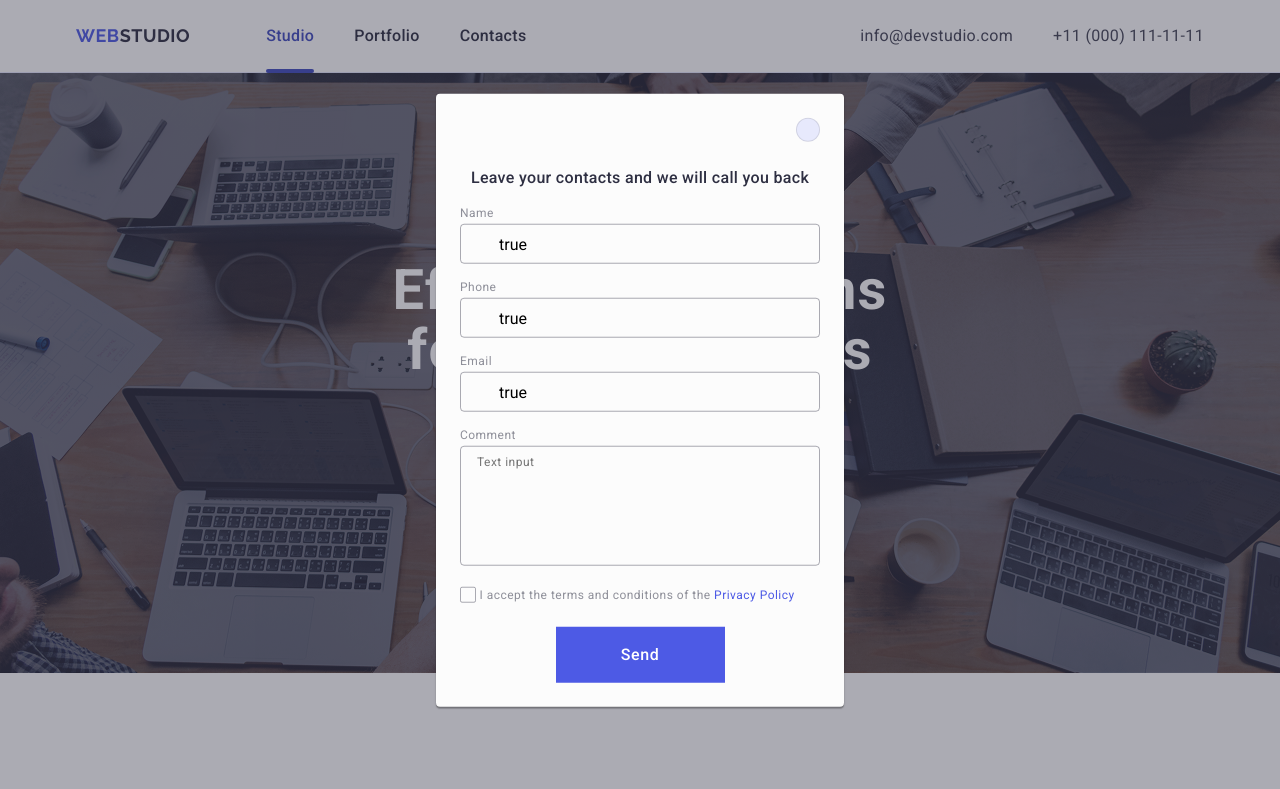
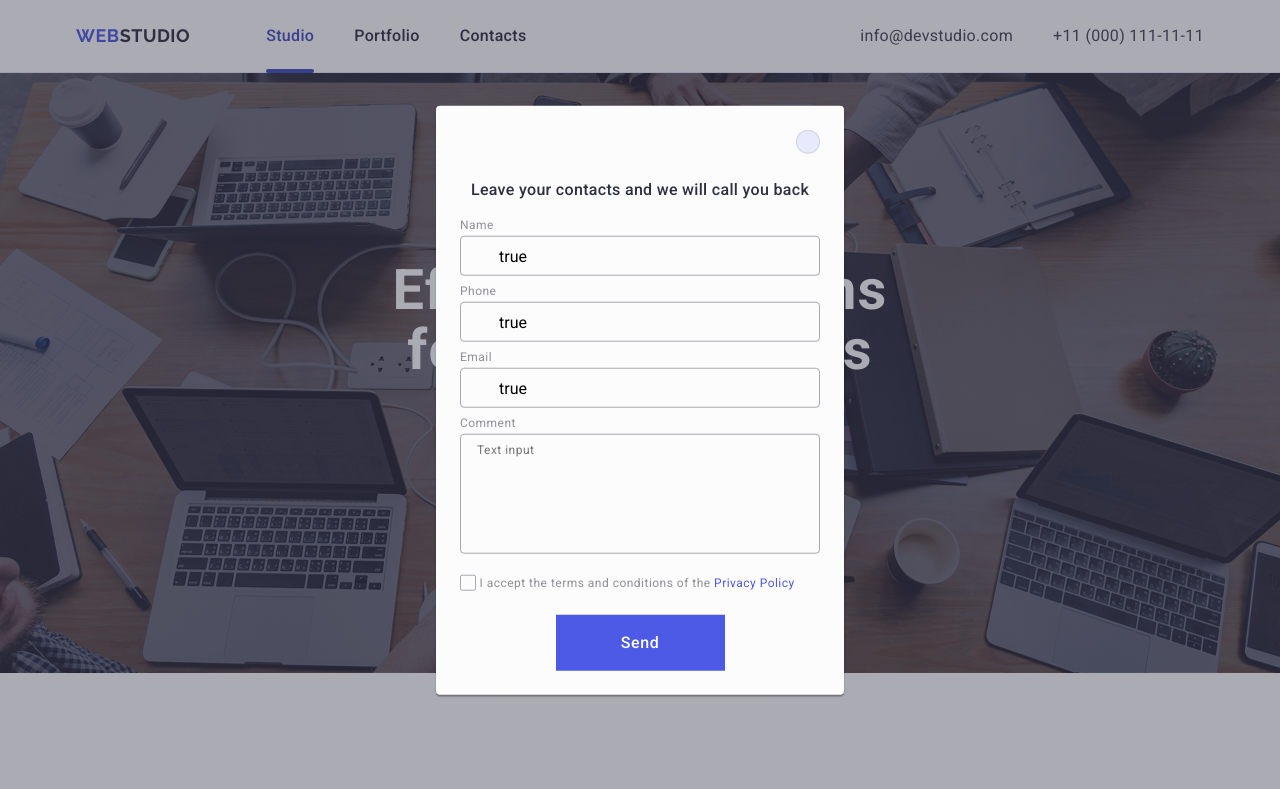
Before and after one commit to Kardash-Oleksandr01/goit-markup-hw-05, a plain HTML site: page index.html in a window 1280 px wide. Shown: the top 789 px of the page. Drawn offline with nearby package versions, Linux system fonts and the light colour scheme.

Commit message:
update website

```diff
--- a/css/styles.css
+++ b/css/styles.css
@@ -634,17 +634,12 @@ background-color: #404bbf;
 
 
 /* Всі поля модалки */
-.modal-form .input-wrapper,
-.modal-form .textarea-wrapper {
-  width: 100%;
+.input-wrapper {
   margin-bottom: 8px; /* відступ для модалки */
 }
 
-/* Всі інші поля форм на сайті */
-:not(.modal-form) .input-wrapper,
-:not(.modal-form) .textarea-wrapper {
- width: 100%;
- margin-bottom: 16px; /* відступ для інших форм */
+.textarea-wrapper {
+  margin-bottom: 16px;
 }
 
 
```
